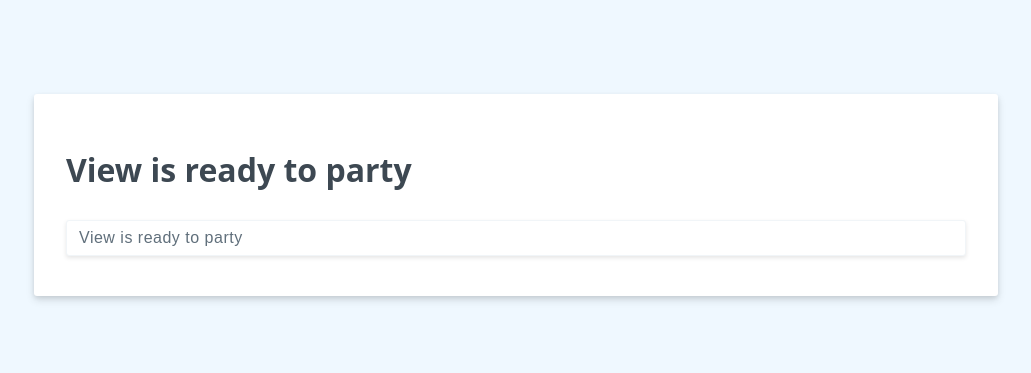
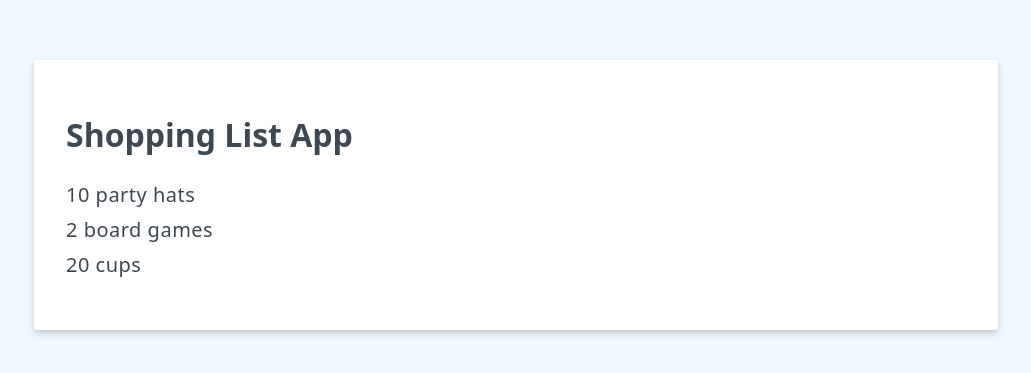
Before and after one commit to vueschool/vuejs-3-fundamentals, a plain HTML site: page index.html in a window 1280 px wide. Shown: the part 205-578 px from the top of the page, without its empty margins (124-1155 px from the left). Drawn offline with nearby package versions, Linux system fonts and the light colour scheme.

Commit message:
list rendering in vue 3

```diff
--- a/index.html
+++ b/index.html
@@ -8,20 +8,23 @@
 </head>
 
 <body>
-
-
   <div id="shopping-list">
-    <h1>{{ header }}</h1>
-    <input v-model="header">
+    <h1>{{ header || 'Welcome' }}</h1>
+    <ul>
+      <li v-for="item in items" :key="item.id">{{item.label}}</li>
+    </ul>
   </div>
-
   <script src="https://unpkg.com/vue@3"></script>
   <script>
-
-    Vue.createApp({
+    const shoppingListApp = Vue.createApp({
       data() {
         return {
-          header: 'View is ready to party'
+          header: 'Shopping List App',
+          items:[
+            {id: 1, label:'10 party hats'},
+            {id: 2, label:'2 board games'},
+            {id: 3, label:'20 cups'},
+          ]
         }
       }
     }).mount('#shopping-list')
```
